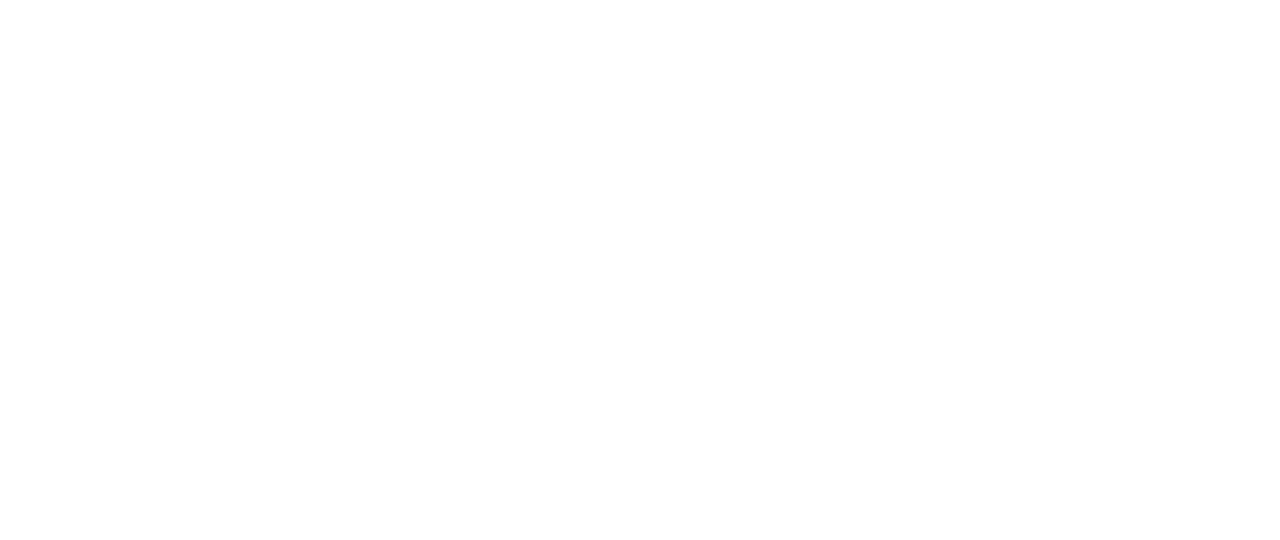
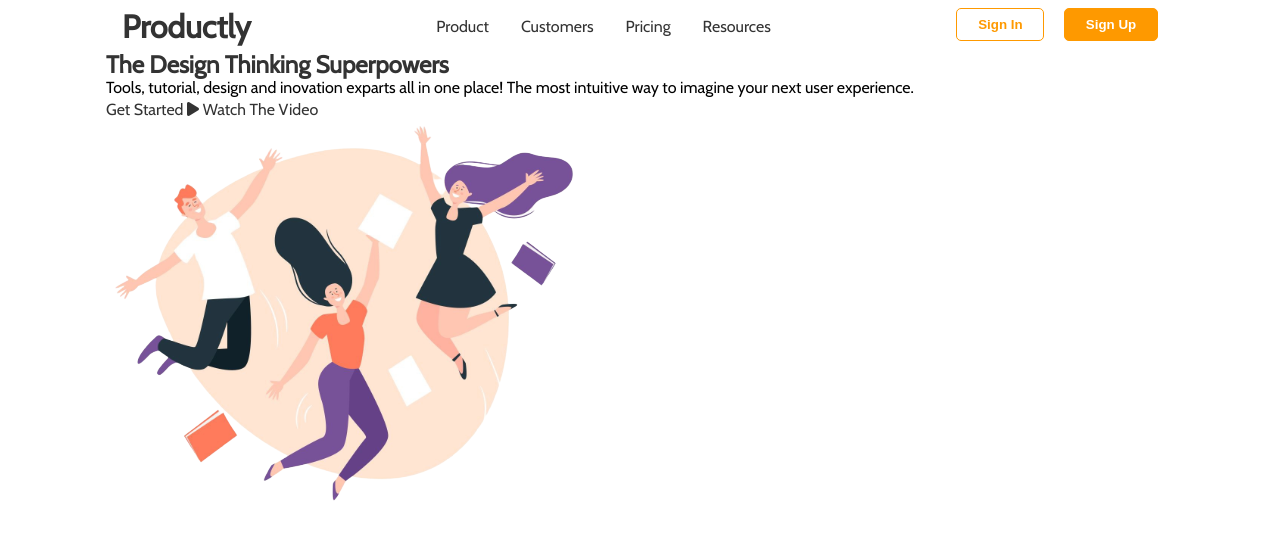
Before and after one commit to Polashahmad01/ideal_agency, a plain HTML site: page index.html in a window 1280 px wide. Drawn offline with nearby package versions, Linux system fonts and the light colour scheme; files that its build step writes are made by us from their sources.

Commit message:
header complete

```diff
--- a/css/mobile.css
+++ b/css/mobile.css
@@ -0,0 +1,31 @@
+@media(max-width: 767px) {
+  /* Navbar Styling */
+  #navbar {
+    display: block;
+    text-align: center;
+  }
+
+  #navbar .logo a {
+    font-size: 1.5rem;
+    text-align: center;
+  }
+
+  #navbar .logo {
+    padding: .7rem 0;
+  }
+
+  #navbar ul {
+    display: flex;
+    justify-content: center;
+  }
+
+  #navbar ul li a {
+    font-size: .8rem;
+    padding: .3rem .4rem;
+  }
+
+  #navbar .btn .sign-in,
+  #navbar .btn .sign-up {
+    padding: .3rem 1rem;
+  }
+}
--- a/css/styles.css
+++ b/css/styles.css
@@ -0,0 +1,118 @@
+/* Importing Fonts */
+@import url('https://fonts.googleapis.com/css?family=Cabin&display=swap');
+
+/* Declaring Variables */
+:root {
+  --body-color: #fff;
+  --primary-color: #FE9900;
+  --secondary-color: #c06c84;
+  --max-width: 1100px;
+  --link-color: #333;
+}
+
+/* Css Reset */
+* {
+  margin: 0;
+  padding: 0;
+  box-sizing: border-box;
+}
+
+/* General Styling */
+body {
+  background: var(--body-color);
+  line-height: 1.4rem;
+  font-family: 'Cabin', sans-serif;
+}
+
+h1, h2, h3 {
+  color: var(--link-color);
+}
+
+p {
+  font-size: 1rem;
+}
+
+li {
+  list-style: none;
+}
+
+a {
+  text-decoration: none;
+  color: var(--link-color);
+}
+
+/* Utility Styling */
+.container {
+  max-width: var(--max-width);
+  margin: auto;
+  padding: 0 1rem;
+}
+
+/* Navbar Styling */
+#navbar {
+  display: flex;
+  justify-content: space-between;
+  overflow: hidden;
+}
+
+#navbar .logo {
+  font-size: 2rem;
+  padding: 1rem;
+}
+
+#navbar .logo a:hover {
+  color: var(--primary-color);
+}
+
+#navbar ul {
+  display: flex;
+}
+
+#navbar ul li a {
+  display: block;
+  padding: 1rem;
+}
+
+#navbar ul li a:hover {
+  color: var(--primary-color);
+}
+
+#navbar .btn {
+  padding: .5rem;
+}
+
+#navbar .btn .sign-in {
+  display: inline-block;
+  padding: .5rem 1.3rem;
+  margin: 0 .5rem;
+  border: 1px solid var(--primary-color);
+  border-radius: 5px;
+  cursor: pointer;
+  font-weight: bold;
+  color: var(--primary-color);
+  background: var(--body-color);
+}
+
+#navbar .btn .sign-in:hover {
+  background: var(--primary-color);
+  color: var(--body-color);
+}
+
+#navbar .btn .sign-up {
+  display: inline-block;
+  padding: .5rem 1.3rem;
+  margin: 0 .5rem;
+  border: 1px solid var(--primary-color);
+  border-radius: 5px;
+  cursor: pointer;
+  font-weight: bold;
+  color: var(--body-color);
+  background: var(--primary-color);
+}
+
+#navbar .btn .sign-up:hover {
+  background: var(--body-color);
+  color: var(--primary-color);
+}
+
+/*  */
--- /dev/null
+++ b/css/tablet.css
@@ -0,0 +1,15 @@
+@media(min-width: 768px) and (max-width: 999px) {
+  #navbar .logo {
+    font-size: 1.7rem;
+  }
+
+  #navbar ul li a {
+    font-size: .8rem;
+  }
+
+  #navbar .btn .sign-in,
+  #navbar .btn .sign-up {
+    padding: .4rem 1rem;
+  }
+
+}
--- a/index.html
+++ b/index.html
@@ -4,11 +4,54 @@
   <meta charset="UTF-8">
   <meta name="viewport" content="width=device-width, initial-scale=1.0">
   <meta http-equiv="X-UA-Compatible" content="ie=edge">
+  <link rel="stylesheet" href="https://cdnjs.cloudflare.com/ajax/libs/animate.css/3.7.2/animate.min.css">
+  <script src="https://kit.fontawesome.com/9762273b8d.js" crossorigin="anonymous"></script>
   <title>Ideal Agency | A Digital Software Agency</title>
-  <link rel="stylesheet" href="styles.css">
-  <link rel="stylesheet" media="screen and(max-width: 768px)" href="mobile.css">
+  <link rel="stylesheet" href="css/styles.css">
+  <link rel="stylesheet" media="screen and (max-width: 767px)" href="css/mobile.css" />
+  <link rel="stylesheet" media="screen and (min-width: 768px) and (max-width: 999px)" href="css/tablet.css" />
 </head>
 <body>
+  <!-- Section: Header  -->
+  <header id="home">
+    <div class="container">
+      <!-- Nav Bar -->
+      <nav id="navbar" class="animated pulse">
+        <h1 class="logo"><a href="#home">Productly</a></h1>
+        <ul>
+          <li><a href="#">Product</a></li>
+          <li><a href="#">Customers</a></li>
+          <li><a href="#">Pricing</a></li>
+          <li><a href="#">Resources</a></li>
+        </ul>
+        <div class="btn">
+          <button class="sign-in" type="button" name="button">Sign In</button>
+          <button class="sign-up" type="button" name="button">Sign Up</button>
+        </div>
+      </nav>
 
+    </div>
+  </header>
+
+  <!-- Section: Main -->
+  <main>
+    <div class="container">
+
+      <!-- Section: Design -->
+      <section id="design">
+        <div class="design-content">
+          <h1>The Design Thinking Superpowers</h1>
+          <p>Tools, tutorial, design and inovation exparts all in one place!
+             The most intuitive way to imagine your next user experience.</p>
+          <a href="#" class="btn">Get Started</a>
+          <a href="#"><i class="fas fa-play"></i> Watch The Video</a>
+        </div>
+        <div class="design-img">
+          <img src="/img/1.png" alt="design-imagine">
+        </div>
+      </section>
+
+    </div>
+  </main>
 </body>
 </html>
```
